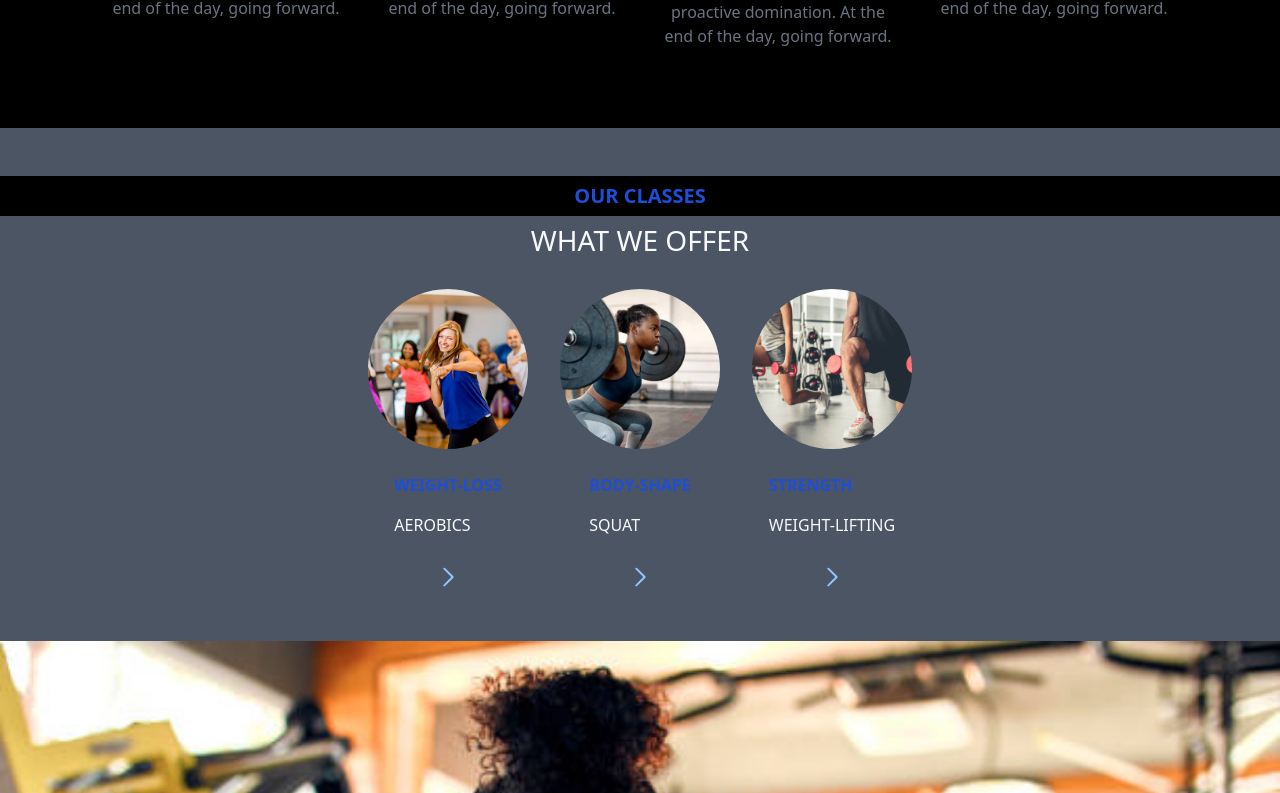
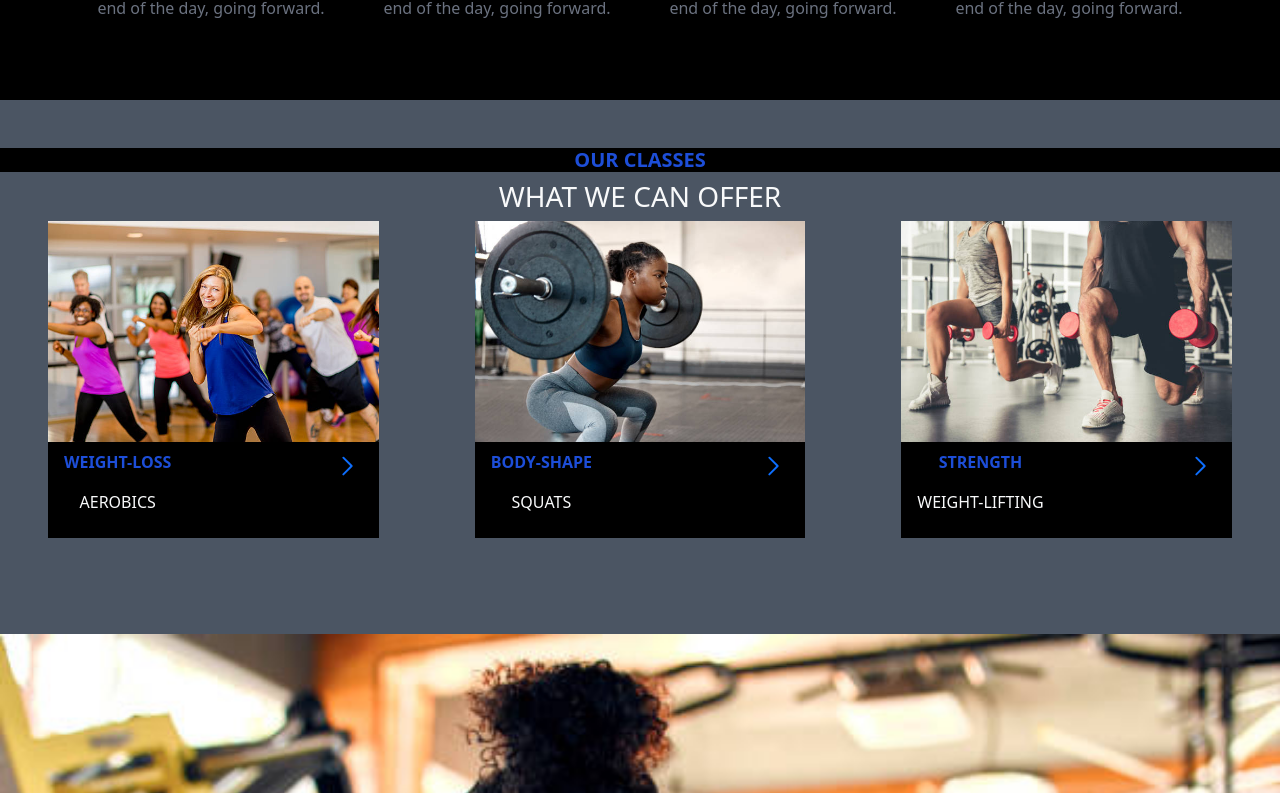
Before and after one commit to Ediekkhan/infinity-react, a React (Create React App) app: page / in a window 1280 px wide. Shown: the part 1194-1987 px from the top of the page. Built offline with nearby package versions, Linux system fonts and the light colour scheme.

Commit message:
resposiveness

```diff
--- a/src/components/Why.jsx
+++ b/src/components/Why.jsx
@@ -7,7 +7,7 @@ function Why() {
       <h5 className="text-blue-700">WHY CHOOSE US?</h5>
       <h3>PUSH YOUR LIMITS FORWARD</h3>
 
-      <div className="flex flex-wrap justify-center mx-auto max-w-6xl px-4">
+      <div className="flex flex-wrap justify-center mx-auto max-w-6xl px-1">
         <div className="w-full sm:w-1/2 md:w-1/4 px-4 py-3">
           <div className="flex items-center justify-center mb-3 rounded-full bg-white p-3">
             <FaHeartbeat color="blue" size={40} />
--- a/src/components/Workout.jsx
+++ b/src/components/Workout.jsx
@@ -7,41 +7,47 @@ import img3 from '../assets/img/crunches.jpg';
 const Workout = () => {
   return (
     <div className="bg-gray-600 text-light py-5 text-center">
-      <h5 className="text-blue-700 font-bold bg-black py-2">OUR CLASSES</h5>
-      <h3>WHAT WE OFFER</h3>
+      <h5 className="text-blue-700 font-bold bg-black">OUR CLASSES</h5>
+      <h3>WHAT WE CAN OFFER</h3>
 
-      <div className="flex justify-center gap-8 mt-8">
-        <div className="flex flex-col items-center">
-          <div className="rounded-full overflow-hidden">
-            <img src={img1} alt="aerobics" className="w-40 h-40 object-cover" />
+      <div className="flex flex-wrap justify-center">
+        <div className="w-full md:w-1/3 px-5 mb-5 md:mb-0">
+          <div className="bg-black  overflow-hidden">
+            <img src={img1} alt="aerobics" className="w-full" />
           </div>
-          <div className="text-start mt-4">
-            <p className="font-semibold text-blue-700">WEIGHT-LOSS</p>
-            <p>AEROBICS</p>
+          <div className="flex justify-between bg-black px-3 py-2">
+            <div>
+              <p className="font-semibold text-blue-700">WEIGHT-LOSS</p>
+              <p>AEROBICS</p>
+            </div>
+            <a href="/" className="hover:text-white"><GoChevronRight size={32} /></a>
           </div>
-          <a href="/" className="text-blue-300 hover:text-white mt-2"><GoChevronRight size={32} /></a>
         </div>
 
-        <div className="flex flex-col items-center">
-          <div className="rounded-full overflow-hidden">
-            <img src={img2} alt="barswat" className="w-40 h-40 object-cover" />
+        <div className="w-full md:w-1/3 px-5 mb-5 md:mb-0">
+          <div className="bg-black  overflow-hidden">
+            <img src={img2} alt="squats" className="w-full" />
           </div>
-          <div className="text-start mt-4">
-            <p className="font-semibold text-blue-700">BODY-SHAPE</p>
-            <p>SQUAT</p>
+          <div className="flex justify-between bg-black px-3 py-2">
+            <div>
+              <p className="font-semibold text-blue-700">BODY-SHAPE</p>
+              <p>SQUATS</p>
+            </div>
+            <a href="/" className="hover:text-white"><GoChevronRight size={32} /></a>
           </div>
-          <a href="/" className="text-blue-300 hover:text-white mt-2"><GoChevronRight size={32} /></a>
         </div>
 
-        <div className="flex flex-col items-center">
-          <div className="rounded-full overflow-hidden">
-            <img src={img3} alt="crunches" className="w-40 h-40 object-cover" />
+        <div className="w-full md:w-1/3 px-5">
+          <div className="bg-black  overflow-hidden">
+            <img src={img3} alt="weight-lifting" className="w-full" />
           </div>
-          <div className="text-start mt-4">
-            <p className="font-semibold text-blue-700">STRENGTH</p>
-            <p>WEIGHT-LIFTING</p>
+          <div className="flex justify-between bg-black px-3 py-2">
+            <div>
+              <p className="font-semibold text-blue-700">STRENGTH</p>
+              <p>WEIGHT-LIFTING</p>
+            </div>
+            <a href="/" className="hover:text-white"><GoChevronRight size={32} /></a>
           </div>
-          <a href="/" className="text-blue-300 hover:text-white mt-2"><GoChevronRight size={32} /></a>
         </div>
       </div>
     </div>
```
